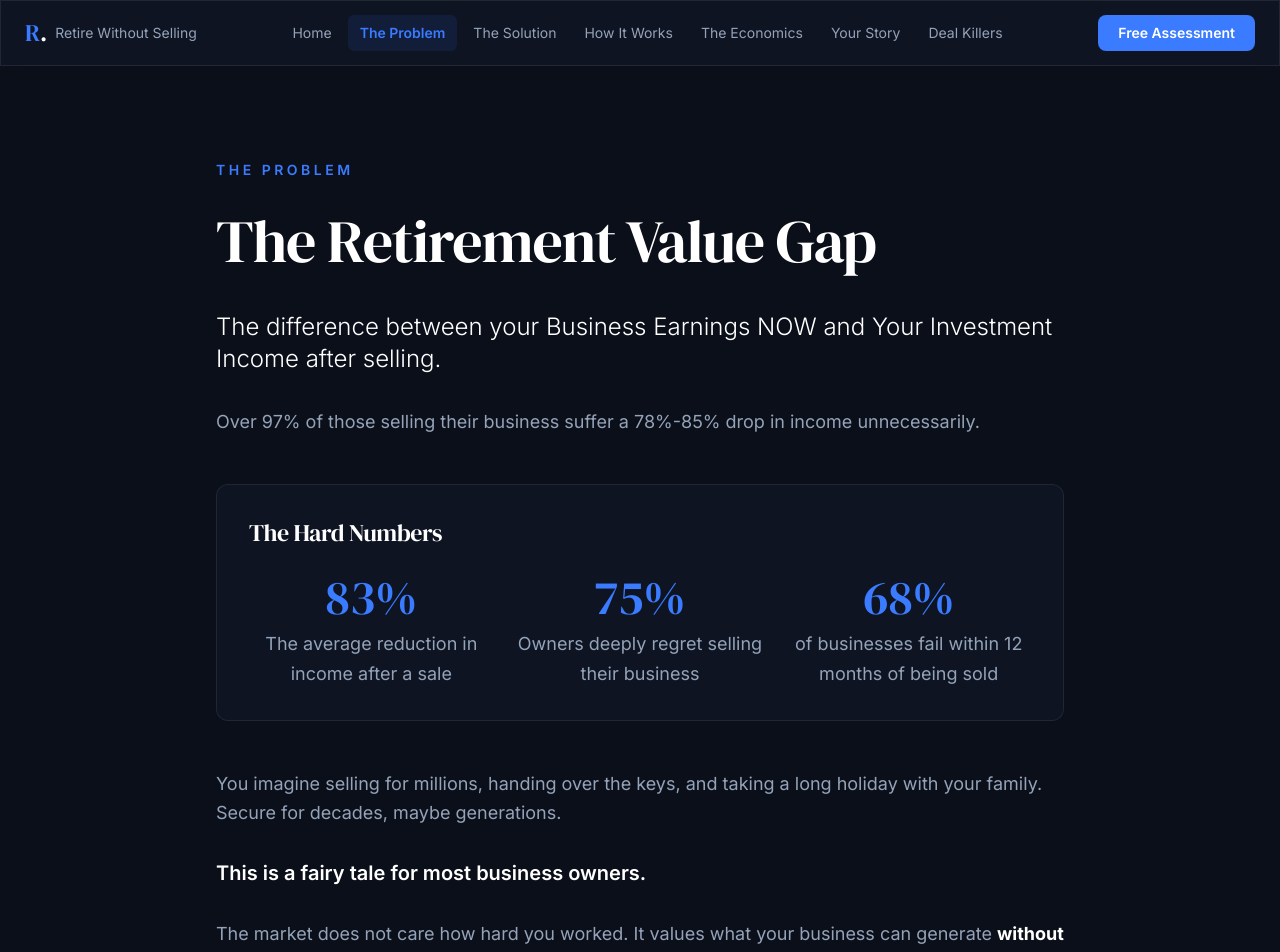
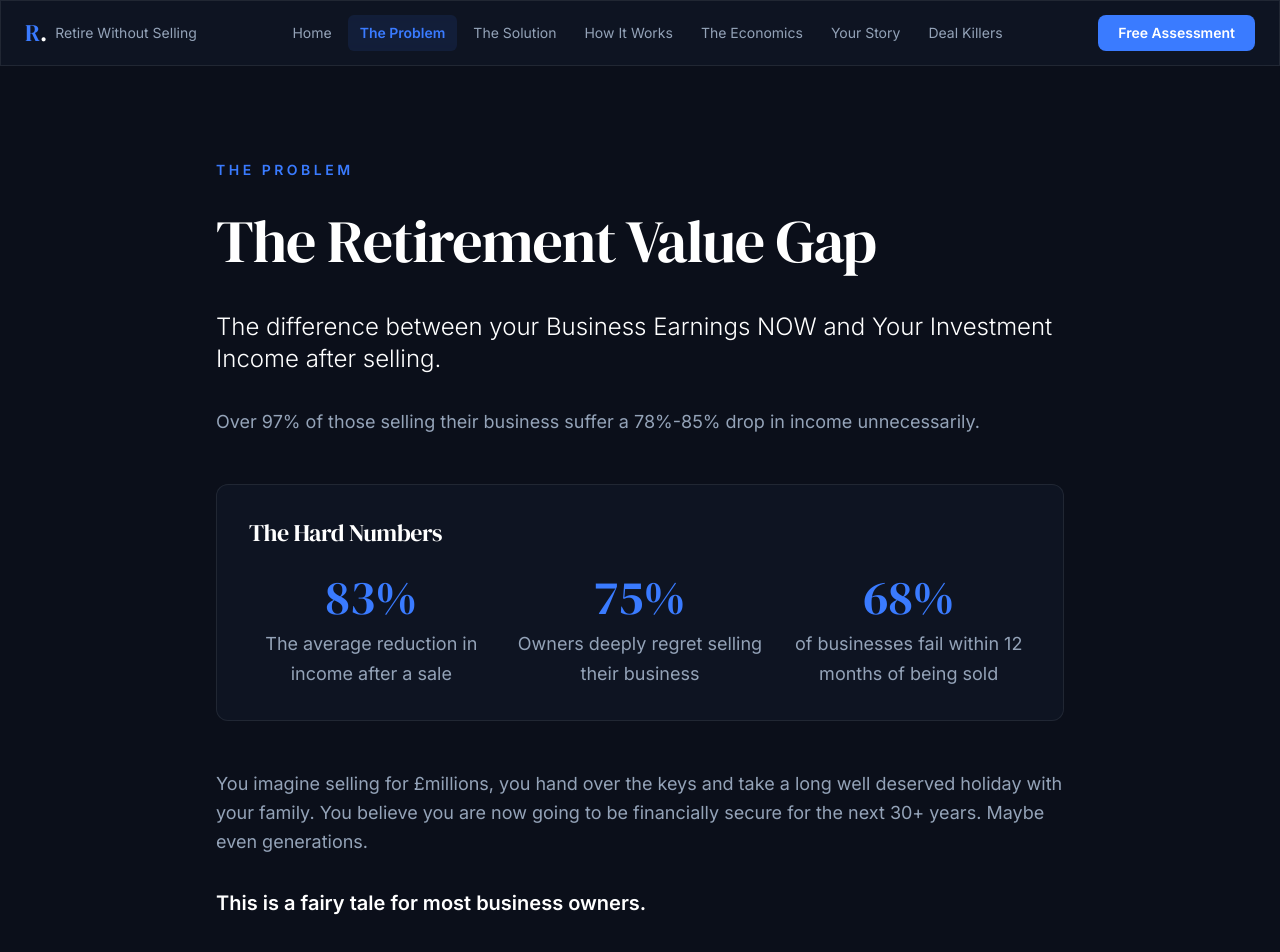
Before and after one commit to Netricro/Retire-Without-Selling, a Next.js app: page /the-problem in a window 1280 px wide. Shown: the top 952 px of the page. Built offline with nearby package versions, Linux system fonts and the light colour scheme.

Commit message:
Update fairy tale copy: more vivid, personal retirement vision

```diff
--- a/src/app/the-problem/page.tsx
+++ b/src/app/the-problem/page.tsx
@@ -43,7 +43,7 @@ export default function TheProblem() {
         </div>
 
         <p>
-          You imagine selling for millions, handing over the keys, and taking a long holiday with your family. Secure for decades, maybe generations.
+          You imagine selling for £millions, you hand over the keys and take a long well deserved holiday with your family. You believe you are now going to be financially secure for the next 30+ years. Maybe even generations.
         </p>
 
         <p className="text-white text-xl font-semibold">
```
